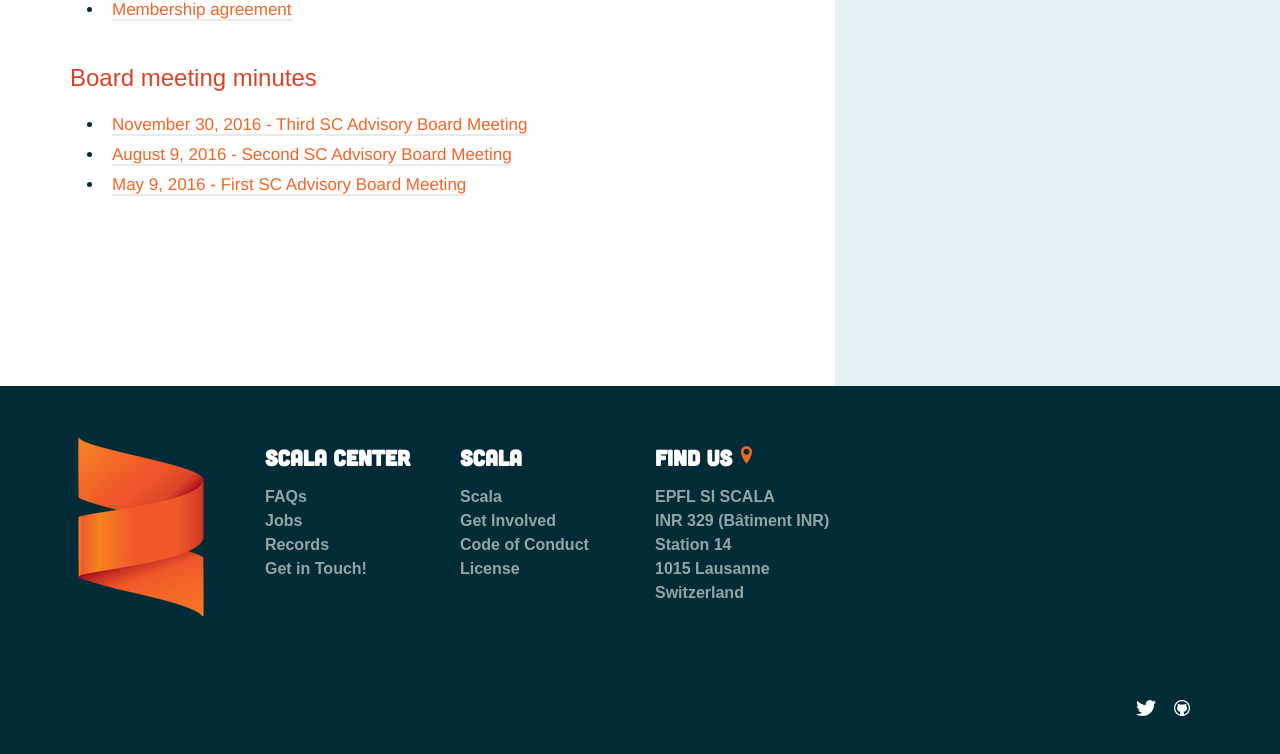
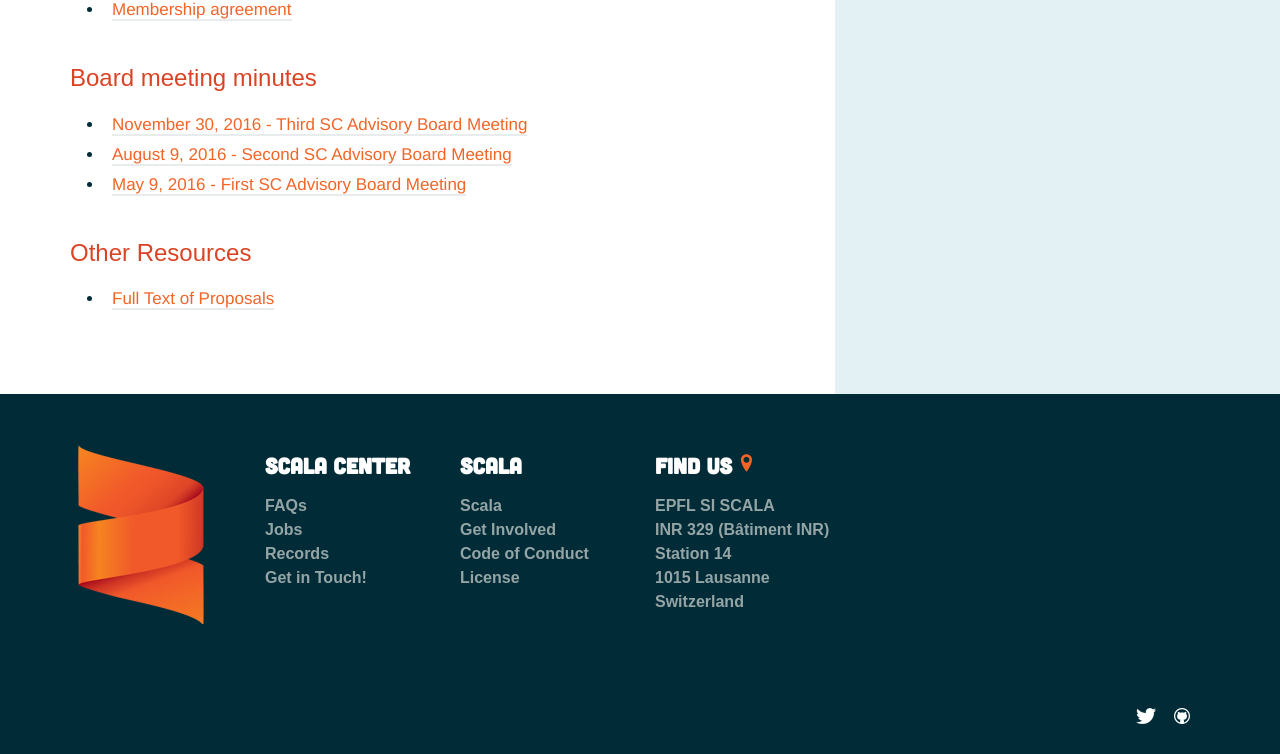
Before and after one commit to scala/scala.epfl.ch, a Jekyll site: the page built from records.md, in a window 1280 px wide, cut to the strip 260-1014 px from the top of the page. Built offline with Jekyll 4.4.1, drawn with Linux system fonts in a browser that asks for light colours.

Commit message:
add proposals link

```diff
--- a/records.md
+++ b/records.md
@@ -12,3 +12,7 @@ layout: page
 - [November 30, 2016 - Third SC Advisory Board Meeting](https://github.com/scalacenter/advisoryboard/blob/master/minutes/003-2016-q4.md)
 - [August 9, 2016 - Second SC Advisory Board Meeting](https://github.com/scalacenter/advisoryboard/blob/master/minutes/002-2016-q3.md)
 - [May 9, 2016 - First SC Advisory Board Meeting](/minutes/2016/06/06/may-9-2016.html)
+
+### Other Resources
+
+- [Full Text of Proposals](https://github.com/scalacenter/advisoryboard/tree/master/proposals)
```
